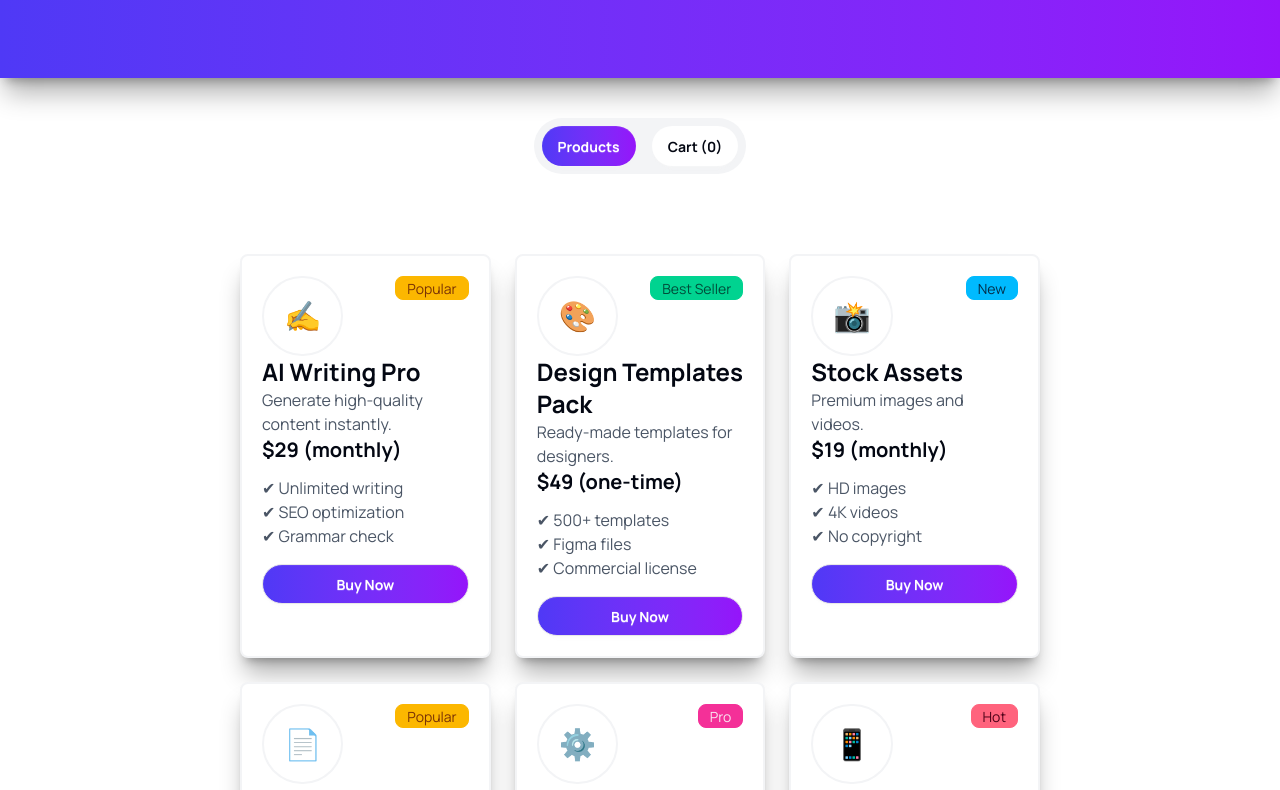
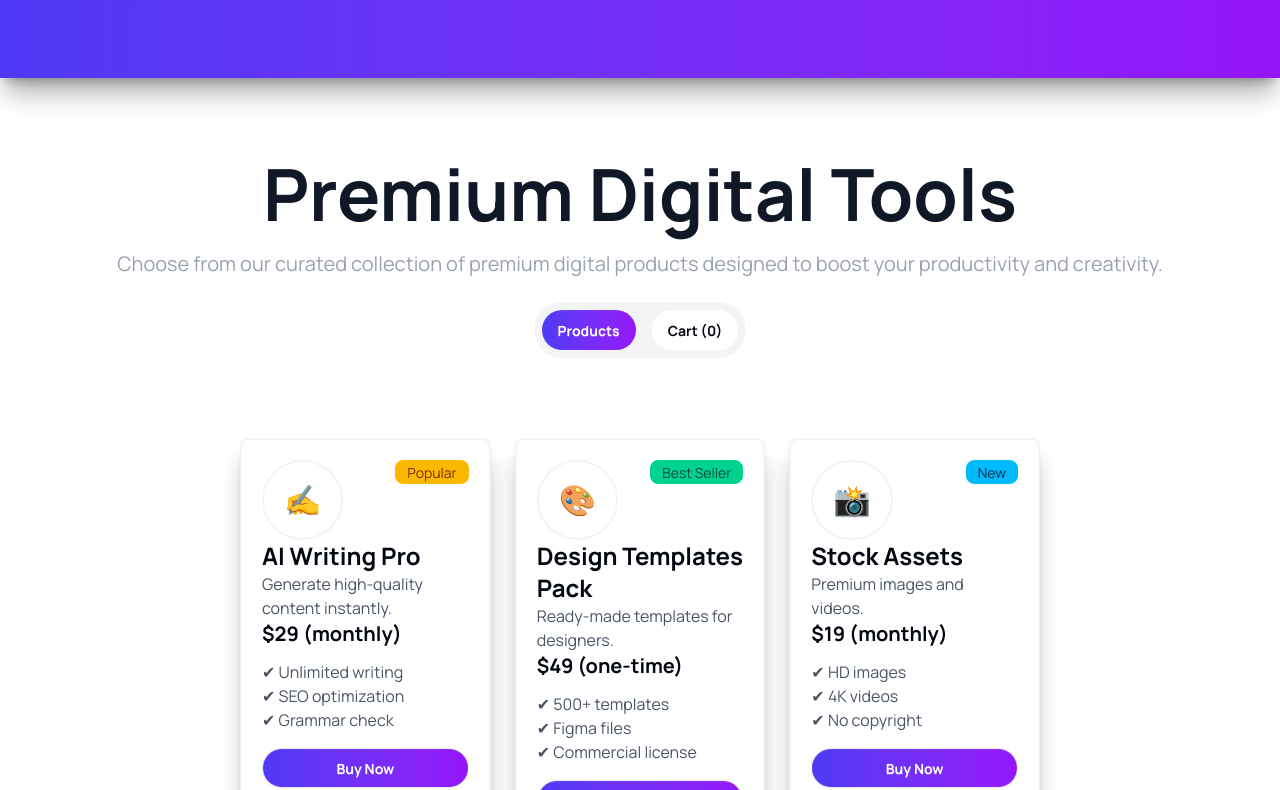
Before and after one commit to rudrobiswas-dev/assignment-6, a React (Vite) app: page / in a window 1280 px wide. Shown: the part 1010-1800 px from the top of the page. Built offline with nearby package versions, Linux system fonts and the light colour scheme.

Commit message:
card are not working and img are clear

```diff
--- a/src/App.jsx
+++ b/src/App.jsx
@@ -45,8 +45,19 @@ function App() {
       <Active />
 
       {/* Toggle Buttons */}
-      <div className="flex justify-center my-10">
-        <div className='w-fit bg-gray-100 p-2 rounded-full'>
+      <div className="flex flex-col justify-center items-center my-10 text-center">
+
+  <div>
+    <h1 className='text-5xl md:text-7xl font-bold text-[#101727] mb-5 pt-10'>
+      Premium Digital Tools
+    </h1>
+    <p className='text-xl font-normal text-gray-400'>
+        Choose from our curated collection of premium digital products designed
+        to boost your productivity and creativity.
+    </p>
+  </div>
+
+  <div className='w-fit bg-gray-100 p-2 rounded-full mt-6'>
 
     <button
       onClick={() => setView("products")}
--- a/src/components/Cart.jsx
+++ b/src/components/Cart.jsx
@@ -6,9 +6,10 @@ const Cart = ({ cart, handleRemove, handleCheckout }) => {
     <div className="px-50 py-10">
 
       {cart.length === 0 ? (
-        <h1 className="text-center text-2xl text-gray-950">
-          Cart is Empty
-        </h1>
+        <div className="border-amber-400 border-2 bg-gray-100">
+          <h1 className="text-center text-2xl text-gray-950">Cart is Empty</h1>
+
+        </div>
       ) : (
         <div className="border-2 border-gray-100 rounded-2xl p-10 shadow-xl/30">
 
--- a/src/components/Steps.jsx
+++ b/src/components/Steps.jsx
@@ -1,8 +1,14 @@
 import React from 'react';
+
+// ✅ IMPORT ALL IMAGES
+import userImg from '../assets/user.png';
+import packageImg from '../assets/package.png';
+import rocketImg from '../assets/rocket.png';
 
 const Steps = () => {
     return (
         <section className='flex flex-col items-center py-20 px-4 text-center bg-white'>
+
             <div className='mb-16'>
                 <h1 className='text-5xl md:text-7xl font-bold text-[#101727] mb-5'>
                     Get Started in 3 Steps
@@ -22,7 +28,7 @@ const Steps = () => {
                     </div>
 
                     <div className='bg-fuchsia-50 p-6 rounded-full mb-6 mt-20'>
-            <img className='h-16 w-16 object-contain' src="../assets/user.png" alt="Create Account" />
+                        <img className='h-16 w-16 object-contain' src={userImg} alt="Create Account" />
                     </div>
 
                     <div>
@@ -41,7 +47,7 @@ const Steps = () => {
                     </div>
 
                     <div className='bg-fuchsia-50 p-6 rounded-full mb-6 mt-20'>
-            <img className='h-16 w-16 object-contain' src="../assets/package.png" alt="Choose Products" />
+                        <img className='h-16 w-16 object-contain' src={packageImg} alt="Choose Products" />
                     </div>
 
                     <div>
@@ -60,7 +66,7 @@ const Steps = () => {
                     </div>
 
                     <div className='bg-fuchsia-50 p-6 rounded-full mb-6 mt-20'>
-            <img className='h-16 w-16 object-contain' src="../assets/rocket.png" alt="Start Creating" />
+                        <img className='h-16 w-16 object-contain' src={rocketImg} alt="Start Creating" />
                     </div>
 
                     <div>
@@ -72,11 +78,7 @@ const Steps = () => {
                 </div>
 
             </div>
-
-
         </section>
-
-
     );
 };
 
```
Lines whose indentation alone changed are shown as unchanged.
